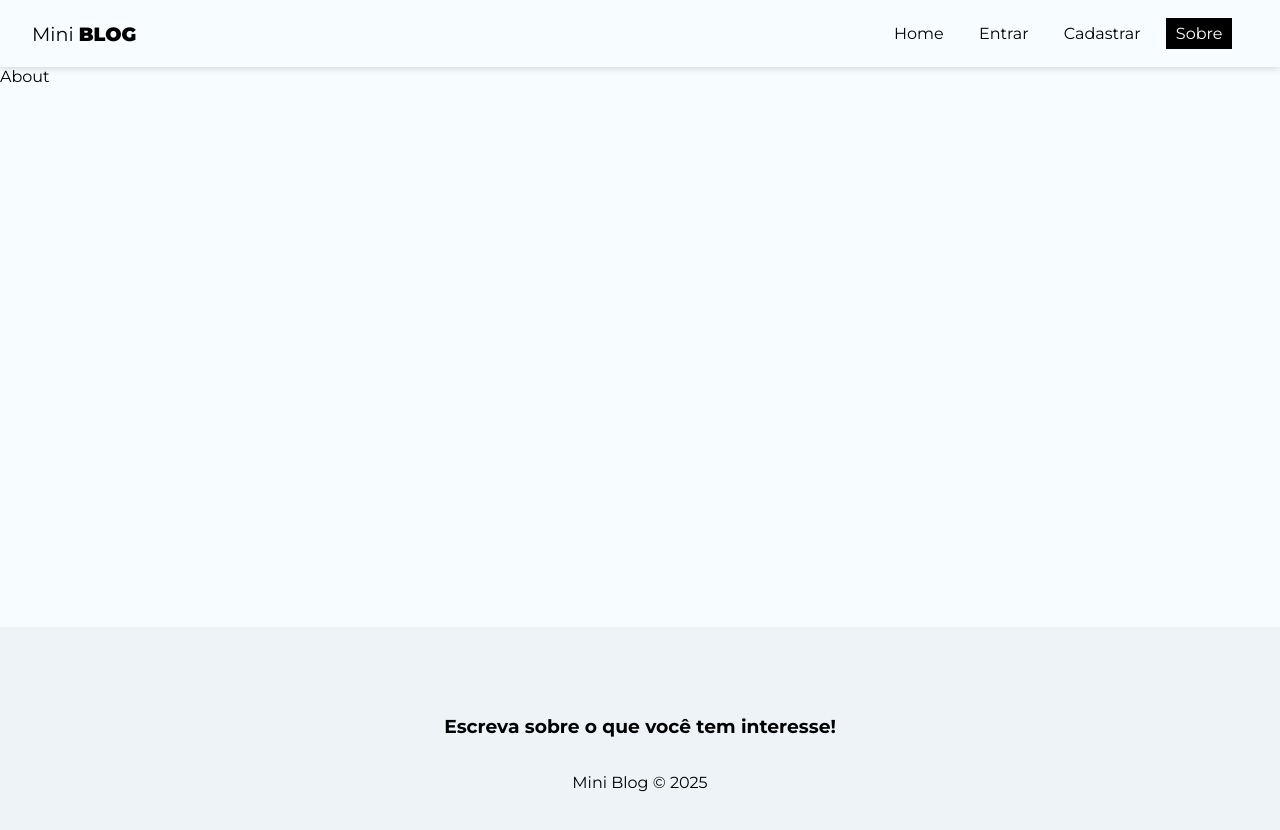
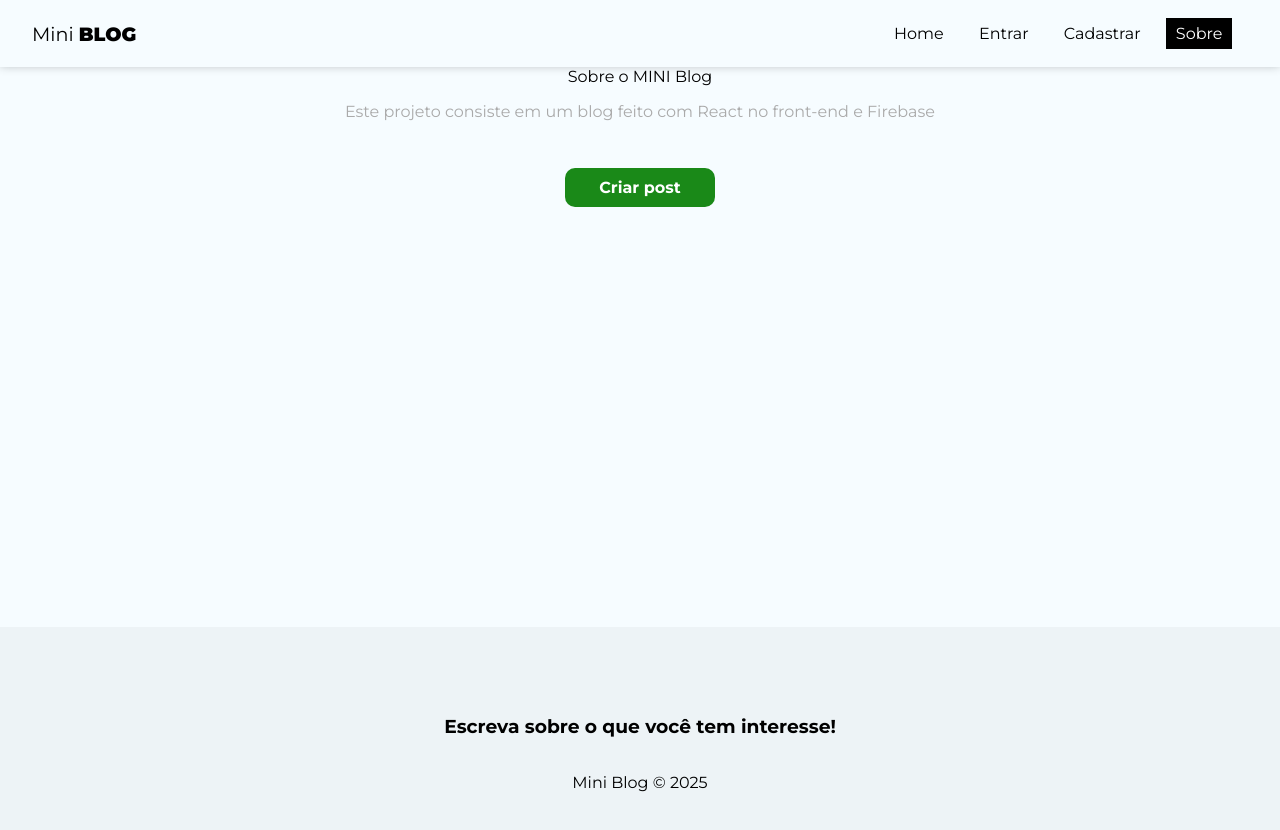
Before and after one commit to francisco-jose-vieira/MiniBlog, a React (Vite) app: page /about in a window 1280 px wide. Shown: the top 830 px of the page. Built offline with nearby package versions, Linux system fonts and the light colour scheme; no server answers.

Commit message:
Bloqueio de páginas que precisa de autenticação

```diff
--- a/src/App.jsx
+++ b/src/App.jsx
@@ -47,10 +47,22 @@
             <Routes>
               <Route path="/" element={<Home />} />
               <Route path="/about" element={<About />} />
-              <Route path="/login" element={<Login />} />
-              <Route path="/register" element={<Register />} />
-              <Route path="/posts/create" element={<CreatePost />} />
-              <Route path="/dashboard" element={<Dasbord />} />
+              <Route
+                path="/login"
+                element={!user ? <Login /> : <Navigate to={"/"} />}
+              />
+              <Route
+                path="/register"
+                element={!user ? <Register /> : <Navigate to={"/"} />}
+              />
+              <Route
+                path="/posts/create"
+                element={user ? <CreatePost /> : <Navigate to={"/login"} />}
+              />
+              <Route
+                path="/dashboard"
+                element={user ? <Dasbord /> : <Navigate to={"/login"} />}
+              />
             </Routes>
           </div>
           <Footer />
--- a/src/pages/About/About.jsx
+++ b/src/pages/About/About.jsx
@@ -1,10 +1,21 @@
 // CSS
-import style from "./About.module.css"
+import { Link } from "react-router-dom";
+import style from "./About.module.css";
 
 const About = () => {
   return (
-    <div>About</div>
-  )
-}
+    <div className={style.about}>
+      <div>
+        Sobre o MINI <span>Blog</span>
+      </div>
+      <p>
+        Este projeto consiste em um blog feito com React no front-end e Firebase
+      </p>
+      <Link to={"/posts/create"} className="btn">
+        Criar post
+      </Link>
+    </div>
+  );
+};
 
-export default About
+export default About;
--- a/src/pages/About/About.module.css
+++ b/src/pages/About/About.module.css
@@ -0,0 +1,17 @@
+.about {
+    text-align: center;
+    display: flex;
+    flex-direction: column;
+    align-items: center;
+}
+
+.about p {
+    color: #aaa;
+    margin-bottom: 2em;
+}
+
+.about a {
+    display: block;
+    margin-top: 15px;
+    padding: 10px 15px;
+}
```
